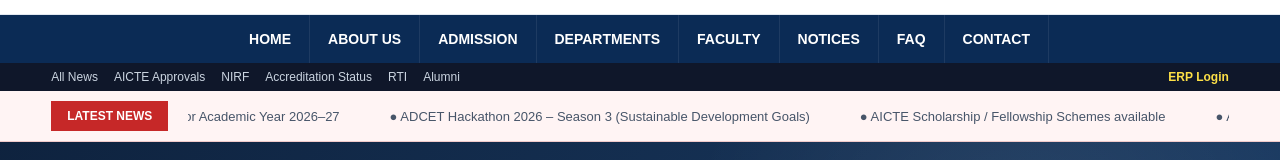
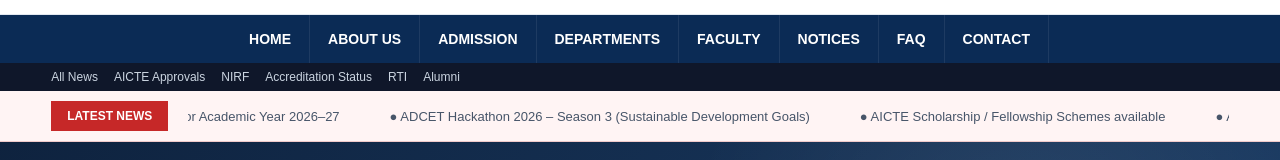
Before and after one commit to GayatriSutar2004/adcetportal, a React (Vite) app: page / in a window 1280 px wide. Shown: the part 160-320 px from the top of the page. Built offline with nearby package versions, Linux system fonts and the light colour scheme.

Commit message:
Removed ERP Login link from the Navbar component.
Removed ERP Login link from the Navbar component.

```diff
--- a/src/components/Navbar.jsx
+++ b/src/components/Navbar.jsx
@@ -105,7 +105,6 @@ function Navbar() {
           <a href="#">Accreditation Status</a>
           <a href="#">RTI</a>
           <a href="#">Alumni</a>
-          <a href="#" className="erp">ERP Login</a>
         </div>
       </div>
 
```
